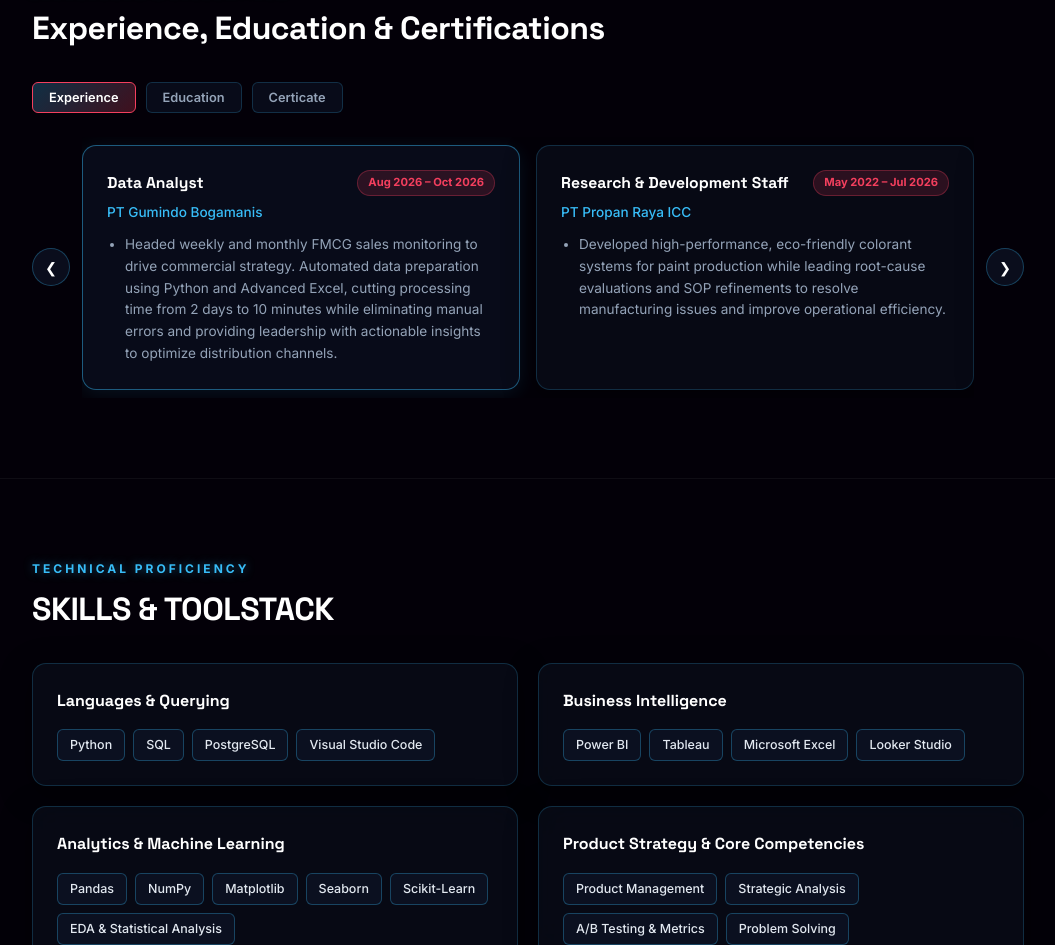
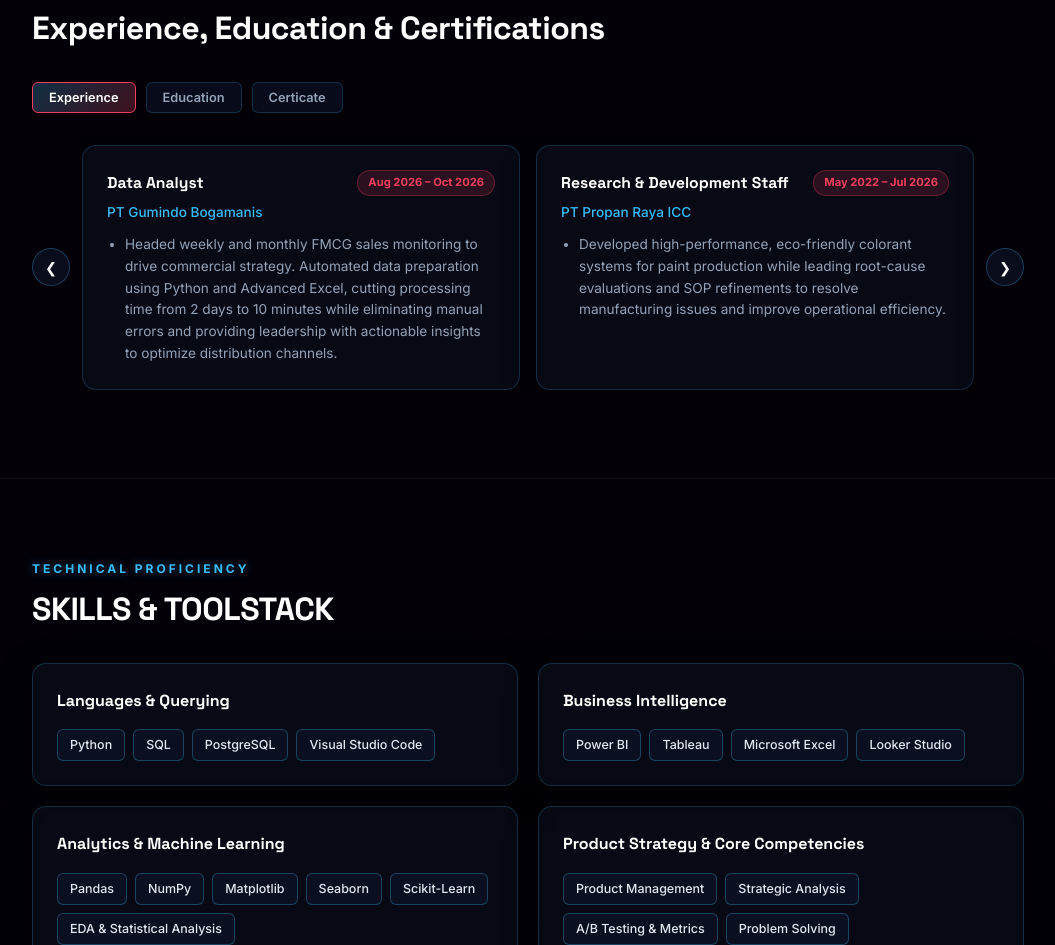
Before and after one commit to alvitoprasetyo/portfolio-website, a plain HTML site: page index.html in a window 1280 px wide. Shown: the part 1435-2380 px from the top of the page, without its empty margins (112-1167 px from the left). Drawn offline with Linux system fonts and the light colour scheme.

Commit message:
Active Cardnya dicancel

```diff
--- a/index.html
+++ b/index.html
@@ -108,7 +108,7 @@
             <div class="cred-carousel-track" id="experienceTrack">
 
               <!-- 1. Active Role: PT Gumindo Bogamanis -->
-              <div class="glass-card cred-card active-role">
+              <div class="glass-card cred-card"> <!--active-role-->
                 <div class="item-header">
                   <h3 class="item-title">Data Analyst</h3>
                   <span class="item-badge">Aug 2026 – Oct 2026</span> <!--active-badge-->
```
